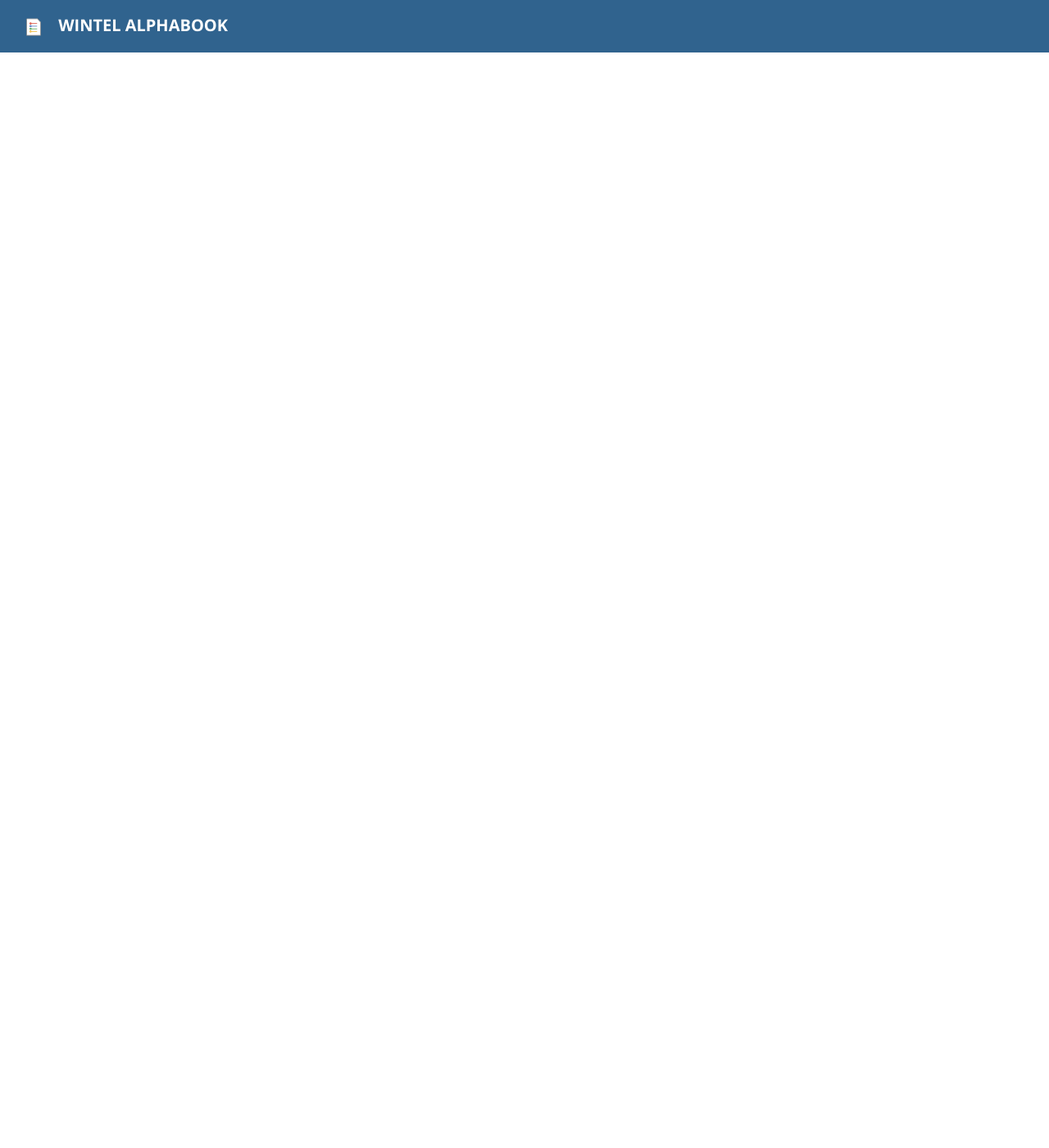
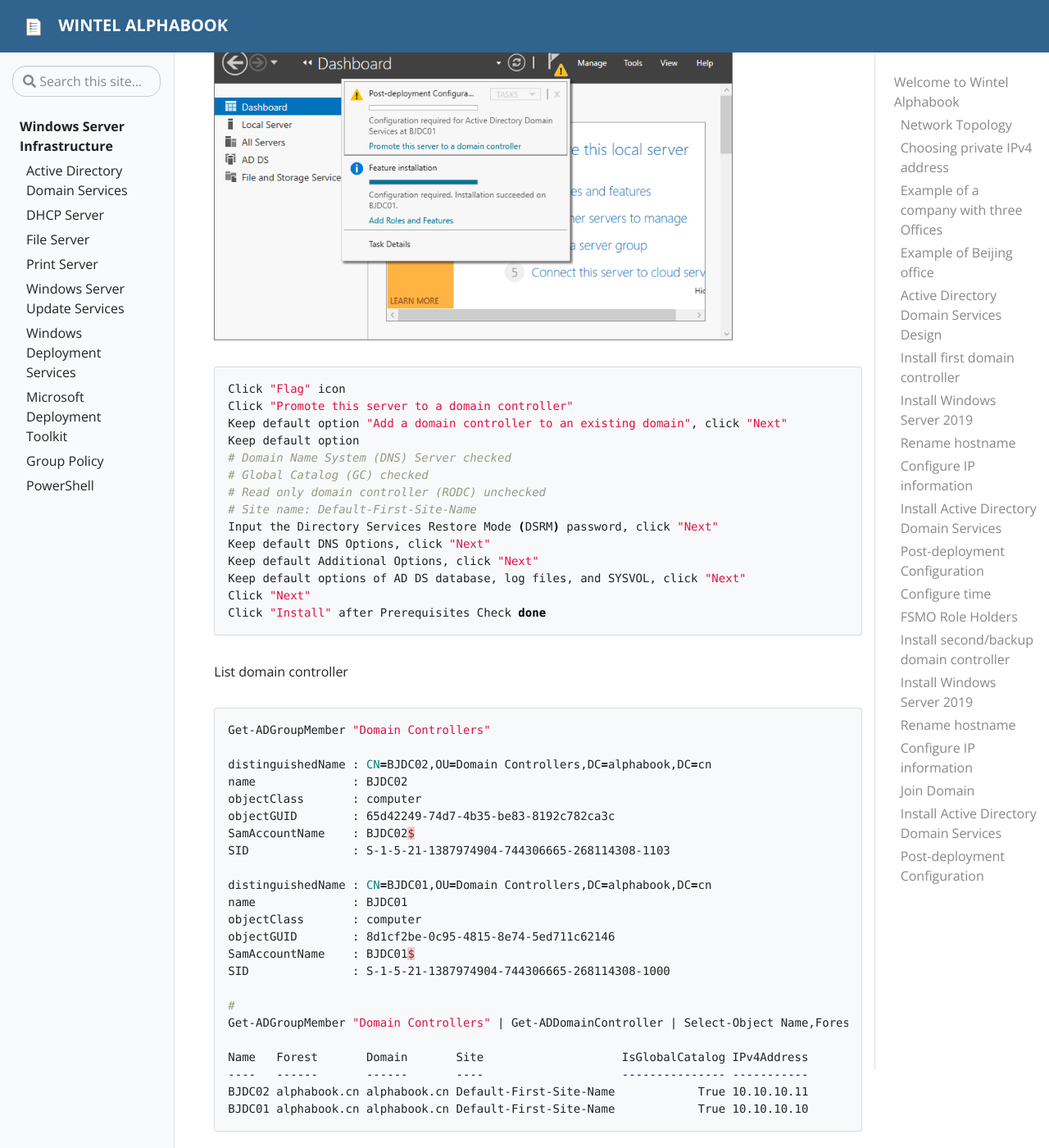
Before and after one commit to SMEwintel/SMEwintel.github.io, a Jekyll site: the page built from pages/index.md, in a window 1280 px wide and 1400 px high, scrolled down 7079 px. Shown: the whole window at 82% size. Built offline with Jekyll 4.4.1, drawn with Linux system fonts in a browser that asks for light colours; some of the changed text lies outside the part shown.

Commit message:
Update index.md

````diff
--- a/pages/index.md
+++ b/pages/index.md
@@ -178,3 +178,115 @@ BJDC01.alphabook.cn  BJDC01.alphabook.cn BJDC01.alphabook.cn
 
 
 ## Install second/backup domain controller
+
+### Install Windows Server 2019
+
+```bash
+# Check Operating System version
+(Get-WmiObject -Class Win32_OperatingSystem).Caption
+Microsoft Windows Server 2019 Standard
+```
+
+### Rename hostname
+
+```bash
+# BJ stands for Beijing
+# DC stands for Domain Controller
+Rename-Computer BJDC02
+Restart-Computer
+Get-Content Env:COMPUTERNAME
+```
+
+### Configure IP information
+
+```bash
+IP address: 10.10.10.11
+Subnet mask: 255.255.255.0
+Default gateway: 10.10.10.1
+Preferred DNS server: 10.10.10.10
+```
+
+### Join Domain
+
+```bash
+# Do a ping test
+ping alphabook.cn
+
+Pinging alphabook.cn [10.10.10.10] with 32 bytes of data:
+Reply from 10.10.10.10: bytes=32 time<1ms TTL=128
+Reply from 10.10.10.10: bytes=32 time<1ms TTL=128
+Reply from 10.10.10.10: bytes=32 time<1ms TTL=128
+Reply from 10.10.10.10: bytes=32 time<1ms TTL=128
+
+Ping statistics for 10.10.10.10:
+    Packets: Sent = 4, Received = 4, Lost = 0 (0% loss),
+Approximate round trip times in milli-seconds:
+    Minimum = 0ms, Maximum = 0ms, Average = 0ms
+
+# Join Domain
+Add-Computer –Domainname "alphabook.cn"  -Restart
+```
+
+### Install Active Directory Domain Services
+
+```bash
+# Log in with domain administrator (alphabook\administrator)
+From Start Menu, Click "Server Manager"
+Click "Add roles and features"
+Click "Next"
+Keep default option "Role-based or feature-based installation", Click "Next"
+Keep defaut option, Click "Next"
+Select "Active Directory Domain Services", Click "Next"
+Click "Next"
+Click "Next"
+Click "Install"
+Click "Close" when finish
+```
+
+### Post-deployment Configuration
+
+![assets/img/dc-promote.png](assets/img/dc-promote.png)
+
+```bash
+Click "Flag" icon
+Click "Promote this server to a domain controller"
+Keep default option "Add a domain controller to an existing domain", click "Next"
+Keep default option
+# Domain Name System (DNS) Server checked
+# Global Catalog (GC) checked
+# Read only domain controller (RODC) unchecked
+# Site name: Default-First-Site-Name
+Input the Directory Services Restore Mode (DSRM) password, click "Next"
+Keep default DNS Options, click "Next"
+Keep default Additional Options, click "Next"
+Keep default options of AD DS database, log files, and SYSVOL, click "Next"
+Click "Next"
+Click "Install" after Prerequisites Check done
+```
+
+List domain controller
+```bash
+Get-ADGroupMember "Domain Controllers"
+
+distinguishedName : CN=BJDC02,OU=Domain Controllers,DC=alphabook,DC=cn
+name              : BJDC02
+objectClass       : computer
+objectGUID        : 65d42249-74d7-4b35-be83-8192c782ca3c
+SamAccountName    : BJDC02$
+SID               : S-1-5-21-1387974904-744306665-268114308-1103
+
+distinguishedName : CN=BJDC01,OU=Domain Controllers,DC=alphabook,DC=cn
+name              : BJDC01
+objectClass       : computer
+objectGUID        : 8d1cf2be-0c95-4815-8e74-5ed711c62146
+SamAccountName    : BJDC01$
+SID               : S-1-5-21-1387974904-744306665-268114308-1000
+
+#
+Get-ADGroupMember "Domain Controllers" | Get-ADDomainController | Select-Object Name,Forest,Domain,Site,IsGlobalCatalog,IPv4Address | Format-Table
+
+Name   Forest       Domain       Site                    IsGlobalCatalog IPv4Address
+----   ------       ------       ----                    --------------- -----------
+BJDC02 alphabook.cn alphabook.cn Default-First-Site-Name            True 10.10.10.11
+BJDC01 alphabook.cn alphabook.cn Default-First-Site-Name            True 10.10.10.10
+```
````
